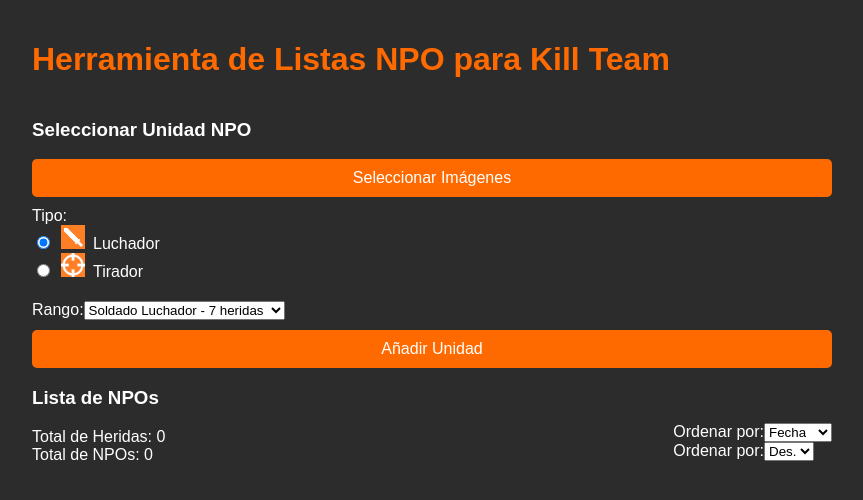
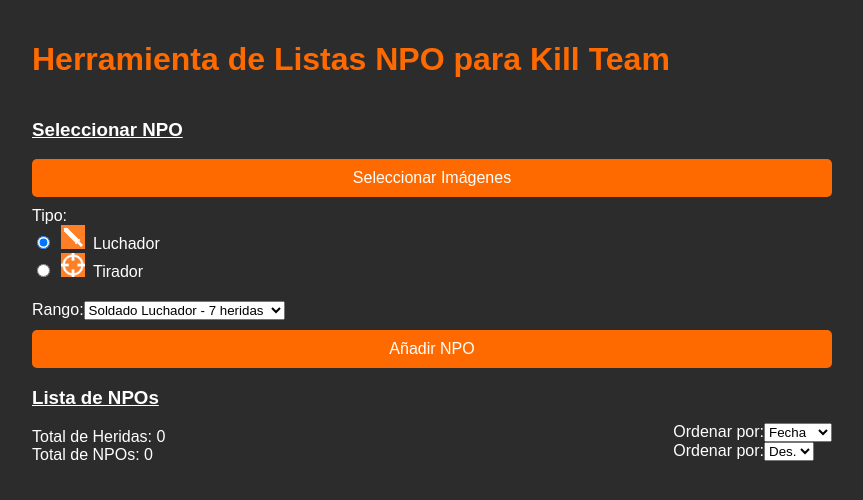
Before and after one commit to ChickenPolloHammer/NPO_tool, a React (Create React App) app: page / in a window 1280 px wide. Shown: the top 500 px of the page, without its empty margins (208-1071 px from the left). Built offline with nearby package versions, Linux system fonts and the light colour scheme.

Commit message:
subrallado en titulos

```diff
--- a/src/components/ListaNPO.js
+++ b/src/components/ListaNPO.js
@@ -96,7 +96,7 @@
 
       <div style={{ display: 'flex', justifyContent: 'space-between', alignItems: 'flex-start'}}>
         <div>
-          <h3>Lista de NPOs</h3>
+        <h3 style={{ textDecoration: 'underline' }}>Lista de NPOs</h3>
           <label style={{ display: 'block' }}>Total de Heridas: {totalHeridas}</label>
           <label style={{ display: 'block' }}>Total de NPOs: {totalNPOs}</label>
         </div>
--- a/src/components/SelectorNPO.js
+++ b/src/components/SelectorNPO.js
@@ -117,7 +117,7 @@
 
   return (
     <div style={{ display: 'flex', flexDirection: 'column' }}>
-      <h3>Seleccionar Unidad NPO</h3>
+      <h3 style={{ textDecoration: 'underline' }}>Seleccionar NPO</h3>
 
       {/* Botón para mostrar/ocultar imágenes */}
       <button onClick={toggleImageOptions}>
@@ -219,7 +219,7 @@
       </div>
 
       {/* Botón de añadir */}
-      <button onClick={handleAdd}>Añadir Unidad</button>
+      <button onClick={handleAdd}>Añadir NPO</button>
     </div>
   );
 };
```
